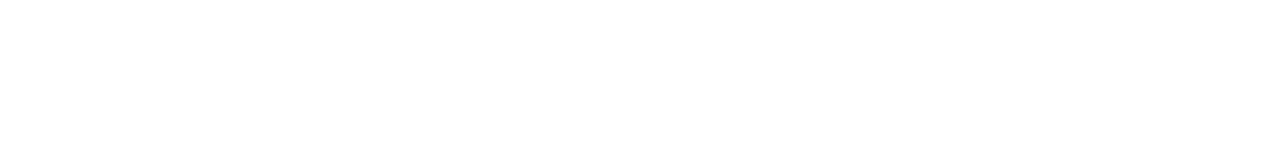
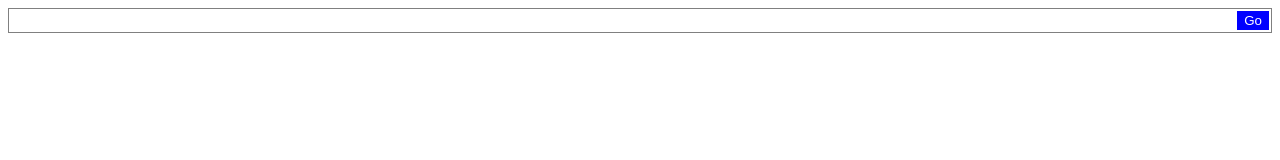
Before and after one commit to devuxweb/hello-world, a plain HTML site: page index.html in a window 1280 px wide. Drawn offline with Linux system fonts and the light colour scheme.

Commit message:
Update index.html

```diff
--- a/index.html
+++ b/index.html
@@ -4,9 +4,44 @@
 <head>
 </head>
 
+<form>
+  <input />
+  <button>Go</button>
+</form>
+
+
+
 
 <style>
 
+form {
+  /* This bit sets up the horizontal layout */
+  display:flex;
+  flex-direction:row;
+
+  /* This bit draws the box around it */
+  border:1px solid grey;
+  /* I've used padding so you can see the edges of the elements. */
+  padding:2px;
+}
+
+input {
+  /* Tell the input to use all the available space */
+  flex-grow:2;
+  /* And hide the input's outline, so the form looks like the outline */
+  border:none;
+}
+
+input:focus{
+  outline: none;
+}
+
+button {
+  /* Just a little styling to make it pretty */
+  border:1px solid blue;
+  background:blue;
+  color:white;
+}
 
 
 </style
```
